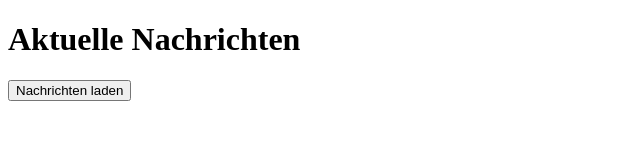
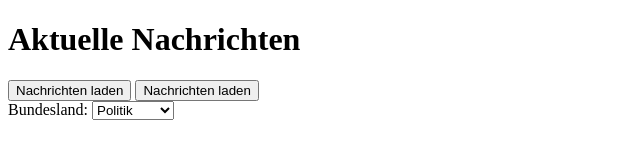
Before and after one commit to Las45/API_Tagesschau, a plain HTML site: page index.html in a window 1280 px wide. Shown: the whole page, without its empty margins (0-640 px from the left). Drawn offline with Linux system fonts and the light colour scheme.

Commit message:
Added topics

```diff
--- a/index.html
+++ b/index.html
@@ -9,7 +9,14 @@
 <body>
     <h1>Aktuelle Nachrichten</h1>
     <button onclick="ladeNachrichten()">Nachrichten laden</button>
+    <button onclick="changeURL('https://www.tagesschau.de/api2u/news/?ressort=politik')">Nachrichten laden</button>
     <div id="ausgabe"></div>
+    <label for="region">Bundesland:</label>
+    <select id="region" name="region" onchange="changeURL(this.value)">
+        <option value="3">Politik</option>
+        <option value="2">Wirtschaft</option>
+        <option value="1t">Sport</option>
+        <option value="1">Kultur</option>
     <script src="script.js"></script>
 </body>
 </html>
--- a/script.js
+++ b/script.js
@@ -1,5 +1,6 @@
+const url;
 async function ladeNachrichten() {
-    const url = "https://www.tagesschau.de/api2u/news/";
+    url = "https://www.tagesschau.de/api2u/news/";
     const response = await fetch(url);
 
     const data = await response.json();
@@ -19,3 +20,8 @@ async function ladeNachrichten() {
         `;
     })
 }
+
+function changeURL(url_){
+    url = url_;
+    ladeNachrichten();
+}
```
